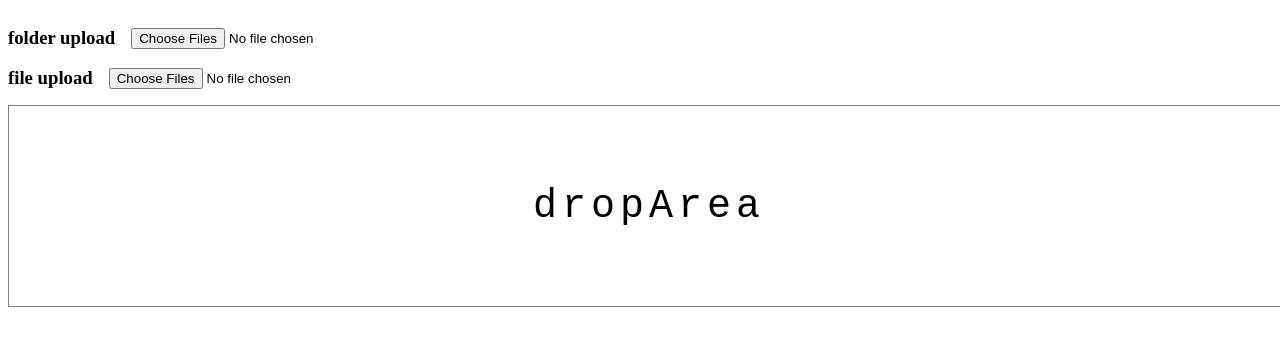
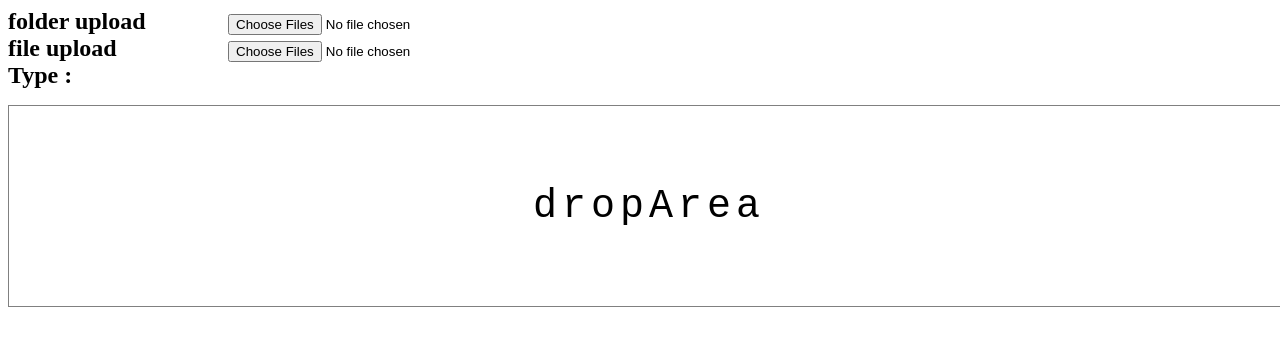
Before and after one commit to turtle0617/traverseFolder, a plain HTML site: page index.html in a window 1280 px wide. Drawn offline with Linux system fonts and the light colour scheme.

Commit message:
[Feature] Add show drop type

```diff
--- a/index.html
+++ b/index.html
@@ -9,12 +9,12 @@
   </head>
   <body>
     <div class="inputUpload container">
-      <div class="title folder">
-        <h3>folder upload</h3>
+      <div class=" folder">
+        <span class="textTitle">folder upload</span>
         <input type="file" id="folderpicker" webkitdirectory multiple />
       </div>
-      <div class="title file">
-        <h3>file upload</h3>
+      <div class=" file">
+        <span class="textTitle">file upload</span>
         <input
           type="file"
           id="filepicker"
@@ -24,6 +24,10 @@
         />
       </div>
     </div>
+    <div class="type">
+      <span class="textTitle">Type :</span>
+      <span class="type__text"></span>
+    </div>
     <div id="dropArea" class="dropArea">
       <span>dropArea</span>
     </div>
@@ -32,12 +36,13 @@
       const folderpicker = document.getElementById("folderpicker");
       const filepicker = document.getElementById("filepicker");
       const dropArea = document.getElementById("dropArea");
-
+      const typeText = document.getElementsByClassName("type__text")[0];
       folderpicker.addEventListener(
         "change",
         function(event) {
           let output = document.getElementById("listing");
           let files = event.target.files;
+          showDropType("Folder");
           console.log("folder", files);
           for (let i = 0; i < files.length; i++) {
             let item = document.createElement("li");
@@ -52,6 +57,7 @@
         "change",
         function(event) {
           let files = event.target.files;
+          showDropType("File");
           console.log("file", files);
         },
         false
@@ -72,6 +78,7 @@
             if (event.dataTransfer.items[index].kind === "file") {
               const entry = item.webkitGetAsEntry();
               const file = event.dataTransfer.items[index].getAsFile();
+              showDropType(entry);
               console.log("entry :", entry);
               console.log("... file[" + index + "] = ", file);
             }
@@ -91,6 +98,11 @@
         console.log("File(s) in drop zone");
         event.preventDefault();
       }
+
+      function showDropType(file) {
+        if (typeof file === "string") typeText.innerText = file;
+        else typeText.innerText = file.isDirectory ? "Folder" : "File";
+      }
     </script>
   </body>
 </html>
--- a/style.css
+++ b/style.css
@@ -1,12 +1,18 @@
-.title {
-  display: flex;
-  width: 100vw;
-  align-items: flex-end;
+.textTitle {
+  display: inline-block;
+  min-width: 200px;
+  margin-right: 1rem;
+  font-size: 1.5rem;
+  font-weight: 700;
 }
-.title h3 {
-  margin-bottom: 0;
-  margin-right: 1rem;
+
+.type__text {
+  font-size: 1.3rem;
+  font-weight: 500;
+  font-family: monospace;
+  letter-spacing: 5px;
 }
+
 .dropArea {
   display: flex;
   justify-content: center;
```
